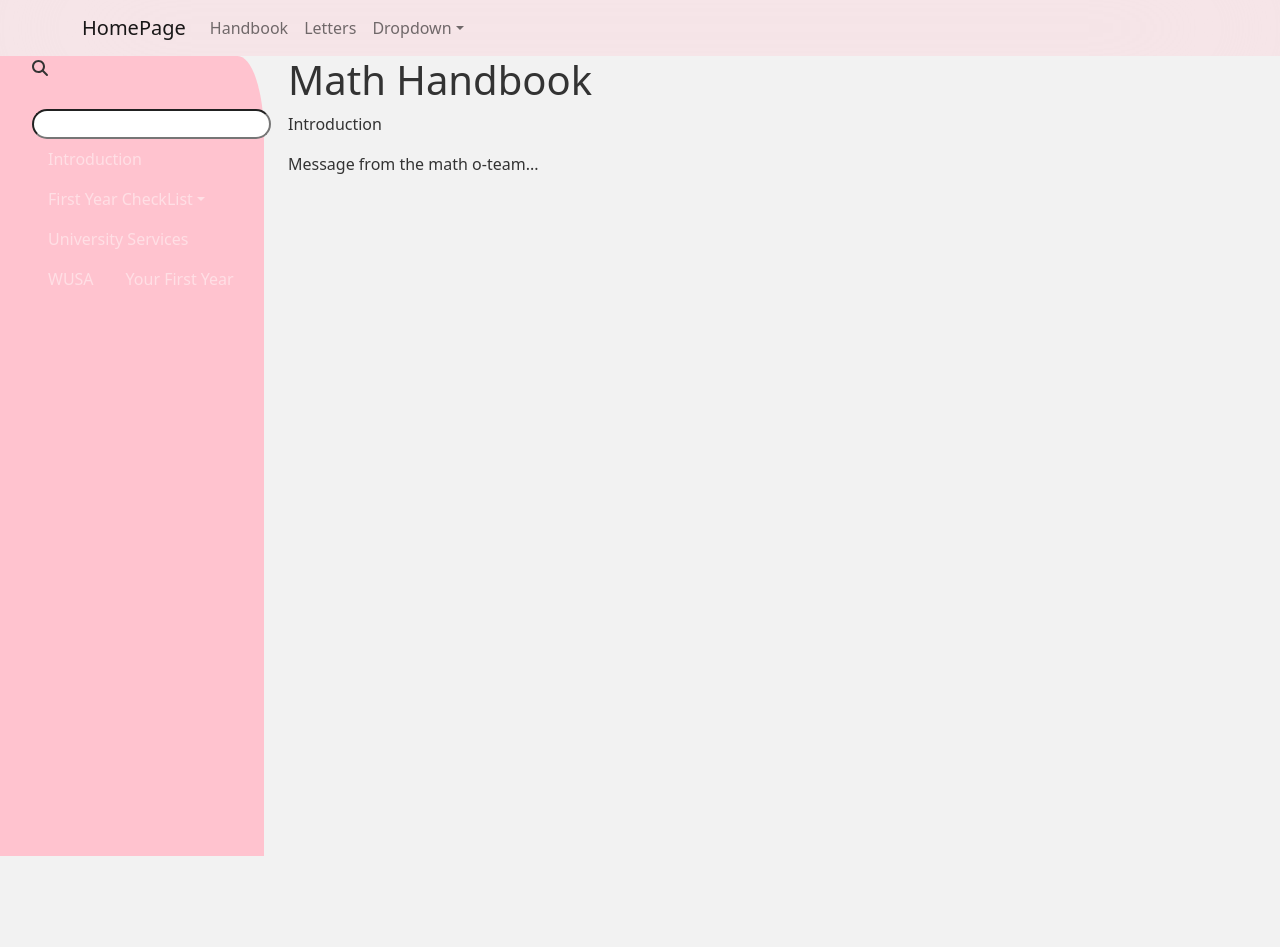
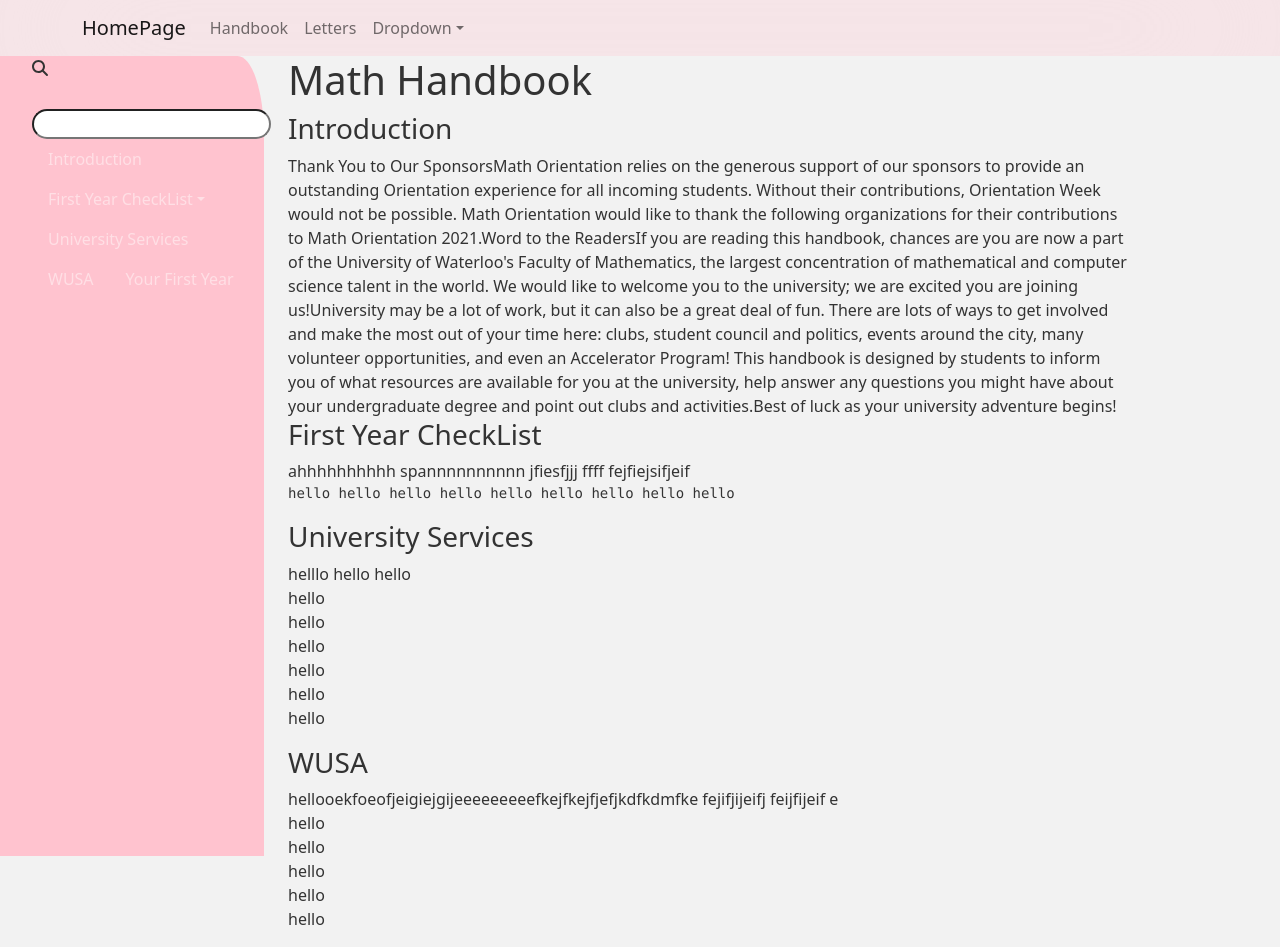
Before and after one commit to connie-wg/mathorientation, a Next.js app: page /firstYearHandbook in a window 1280 px wide. Before the commit the page ends 856 px from the top, so only its background shows below. Built offline with nearby package versions, Linux system fonts and the light colour scheme.

Commit message:
filler text to show use of scrolling

```diff
--- a/pages/firstYearHandbook.js
+++ b/pages/firstYearHandbook.js
@@ -1,13 +1,15 @@
 import NavBar from "../components/NavBar";
-import React from 'react';
-
 import styles from "../styles/firstYearHandbook.module.css";
 
-import { Container, Row, Col } from "react-bootstrap";
+import { Container, Row, Col , Nav, NavDropdown} from "react-bootstrap";
+import { useRef } from 'react';
 import { FontAwesomeIcon } from "@fortawesome/react-fontawesome";
 import { faMagnifyingGlass } from "@fortawesome/free-solid-svg-icons";
-import { Navbar, Nav, NavDropdown, Form, FormControl, Button } from 'react-bootstrap'
-import { useRef } from 'react';
+
+import introductionText from "../public/Handbook/introduction";
+import firstYearChecklistText from "../public/Handbook/firstYearChecklist";
+import universityServicesText from "../public/Handbook/universityServices";
+import wusaText from "../public/Handbook/wusa";
 
 
 
@@ -54,46 +56,63 @@
                   <Nav.Link onClick={() => scrollDown(yourFirstYear)}>Your First Year</Nav.Link>
                 </Nav.Item>
               </Nav>
-              {/* <a className={styles.handbookLink} href="">
-                Introduction
-              </a>
-              <a className={styles.handbookLink} href="">
-                University Services
-              </a>
-              <a className={styles.handbookLink} href="">
-                WUSA
-              </a>
-              <a className={styles.handbookLink} href="">
-                Your First Year
-              </a>
-              <a className={styles.handbookLink} href="">
-                Failing a Class
-              </a>
-              <a className={styles.handbookLink} href="">
-                Coop
-              </a>
-              <a className={styles.handbookLink} href="">
-                MathSoc
-              </a>
-              <a className={styles.handbookLink} href="">
-                Additional Information
-              </a> */}
             </div>
           </Col>
           <Col>
             <h1>Math Handbook</h1>
             <div className="section" ref={introduction}>
-              <p>Introduction</p>
-              <p>Message from the math o-team...</p>
+              <h3>Introduction</h3>
+              {introductionText}
             </div>
             <div ref={firstYearChecklist}>
-
+              <h3>First Year CheckList</h3>
+              {firstYearChecklistText}
+              <pre>
+                hello
+                hello
+                hello
+                hello
+                hello
+                hello
+                hello
+                hello
+                hello
+              </pre>
             </div>
             <div ref={universityServices}>
-
+              <h3>University Services</h3>
+              {universityServicesText}
+              <p>
+                hello
+                <br></br>
+                hello
+                <br></br>
+                hello
+                <br></br>
+                hello
+                <br></br>
+                hello
+                <br></br>
+                hello
+                <br></br>
+              </p>
             </div>
             <div ref={WUSA}>
+              <h3>WUSA</h3>
+              {wusaText}
+              <p>
+              hello
+                <br></br>
+                hello
+                <br></br>
+                hello
+                <br></br>
+                hello
+                <br></br>
+                hello
+                <br></br>
 
+              </p>
             </div>
             <div ref={yourFirstYear}>
 
--- /dev/null
+++ b/public/Handbook/firstYearChecklist.js
@@ -0,0 +1,7 @@
+const firstYearChecklistText = `ahhhhhhhhhh
+spannnnnnnnnn
+jfiesfjjj
+ffff
+fejfiejsifjeif `;
+
+export default firstYearChecklistText;
--- /dev/null
+++ b/public/Handbook/introduction.js
@@ -0,0 +1,8 @@
+const introductionText = "Thank You to Our Sponsors\
+Math Orientation relies on the generous support of our sponsors to provide an outstanding Orientation experience for all incoming students. Without their contributions, Orientation Week would not be possible. Math Orientation would like to thank the following organizations for their contributions to Math Orientation 2021.\
+Word to the Readers\
+If you are reading this handbook, chances are you are now a part of the University of Waterloo\'s Faculty of Mathematics, the largest concentration of mathematical and computer science talent in the world. We would like to welcome you to the university; we are excited you are joining us!\
+University may be a lot of work, but it can also be a great deal of fun. There are lots of ways to get involved and make the most out of your time here: clubs, student council and politics, events around the city, many volunteer opportunities, and even an Accelerator Program! This handbook is designed by students to inform you of what resources are available for you at the university, help answer any questions you might have about your undergraduate degree and point out clubs and activities.\
+Best of luck as your university adventure begins!";
+
+export default introductionText;
--- /dev/null
+++ b/public/Handbook/universityServices.js
@@ -0,0 +1,3 @@
+const universityServicesText = "helllo \n hello \n hello \n";
+
+export default universityServicesText;
--- /dev/null
+++ b/public/Handbook/wusa.js
@@ -0,0 +1,3 @@
+const wusaText = "hellooekfoeofjeigiejgijeeeeeeeeefkejfkejfjefjkdfkdmfke\n fejifjijeifj \n feijfijeif e\n";
+
+export default wusaText;
```
